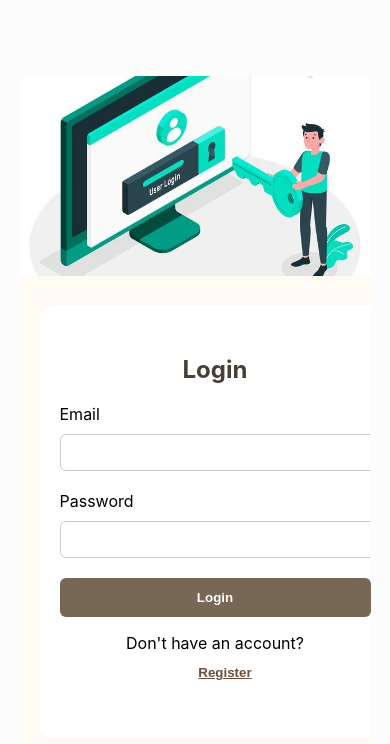
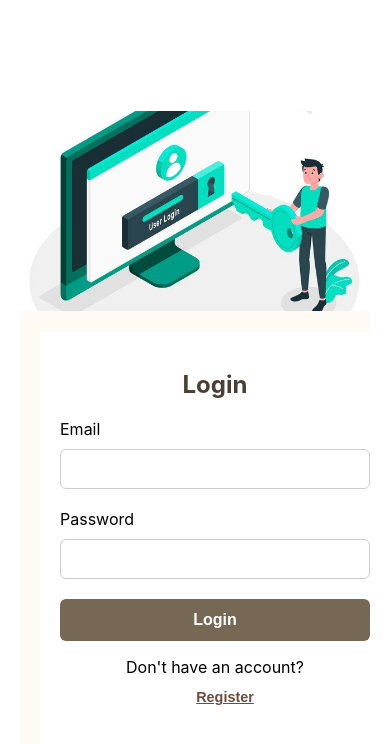
Before and after one commit to Sivasri5/Login-and-Register-, a React (Create React App) app in the folder frontend/: page / in a window 390 px wide. Shown: the top 744 px of the page. Built offline with nearby package versions, Linux system fonts and the light colour scheme.

Commit message:
fix3 styles

```diff
--- a/frontend/src/styles/authform.module.css
+++ b/frontend/src/styles/authform.module.css
@@ -122,18 +122,20 @@
   display: flex;
   justify-content: center;
   align-items: center;
-  height: 100vh;
-  background-color: #fcfcfc;
+  min-height: 100vh;
+  background-color: white;
+  padding: 20px;
 }
 
 .auth-container {
   display: flex;
-  width: 90%;
+  width: 100%;
   max-width: 1000px;
   height: 600px;
   border-radius: 12px;
   overflow: hidden;
   box-shadow: 0 0 16px rgba(0, 0, 0, 0.15);
+  background-color: white;
 }
 
 .auth-left {
@@ -152,11 +154,11 @@
 }
 
 .auth-card {
-  background-color: white;
-  padding: 40px 30px;
-  border-radius: 12px;
   width: 100%;
   max-width: 400px;
+  background-color: white;
+  padding: 30px;
+  border-radius: 12px;
   box-shadow: 0 0 12px rgba(0, 0, 0, 0.1);
 }
 
@@ -172,6 +174,8 @@
   margin: 10px 0 20px;
   border: 1px solid #ccc;
   border-radius: 6px;
+  font-size: 1rem;
+  box-sizing: border-box;
 }
 
 .auth-card button {
@@ -201,6 +205,7 @@
   color: #6b4e3d;
   cursor: pointer;
   text-decoration: underline;
+  font-size: 0.9rem;
 }
 
 
@@ -218,12 +223,18 @@
 
   .auth-right {
     width: 100%;
-    padding: 30px 20px;
+    padding: 20px;
   }
 
   .auth-card {
+    padding: 20px;
     box-shadow: none;
-    padding: 30px 20px;
+    border-radius: 0;
     max-width: 100%;
   }
+
+  .auth-card input,
+  .auth-card button {
+    font-size: 1rem;
+  }
 }
```
